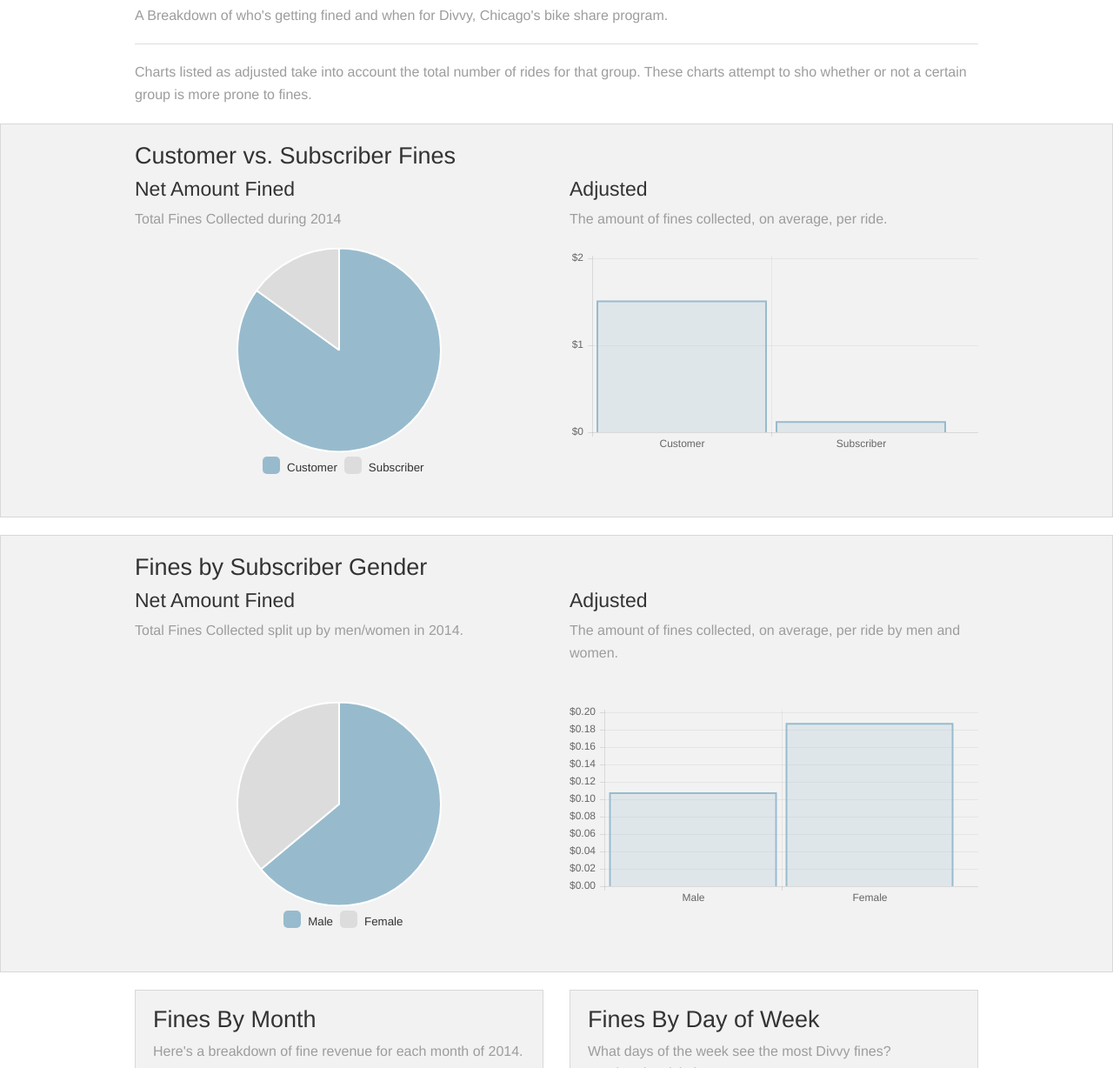
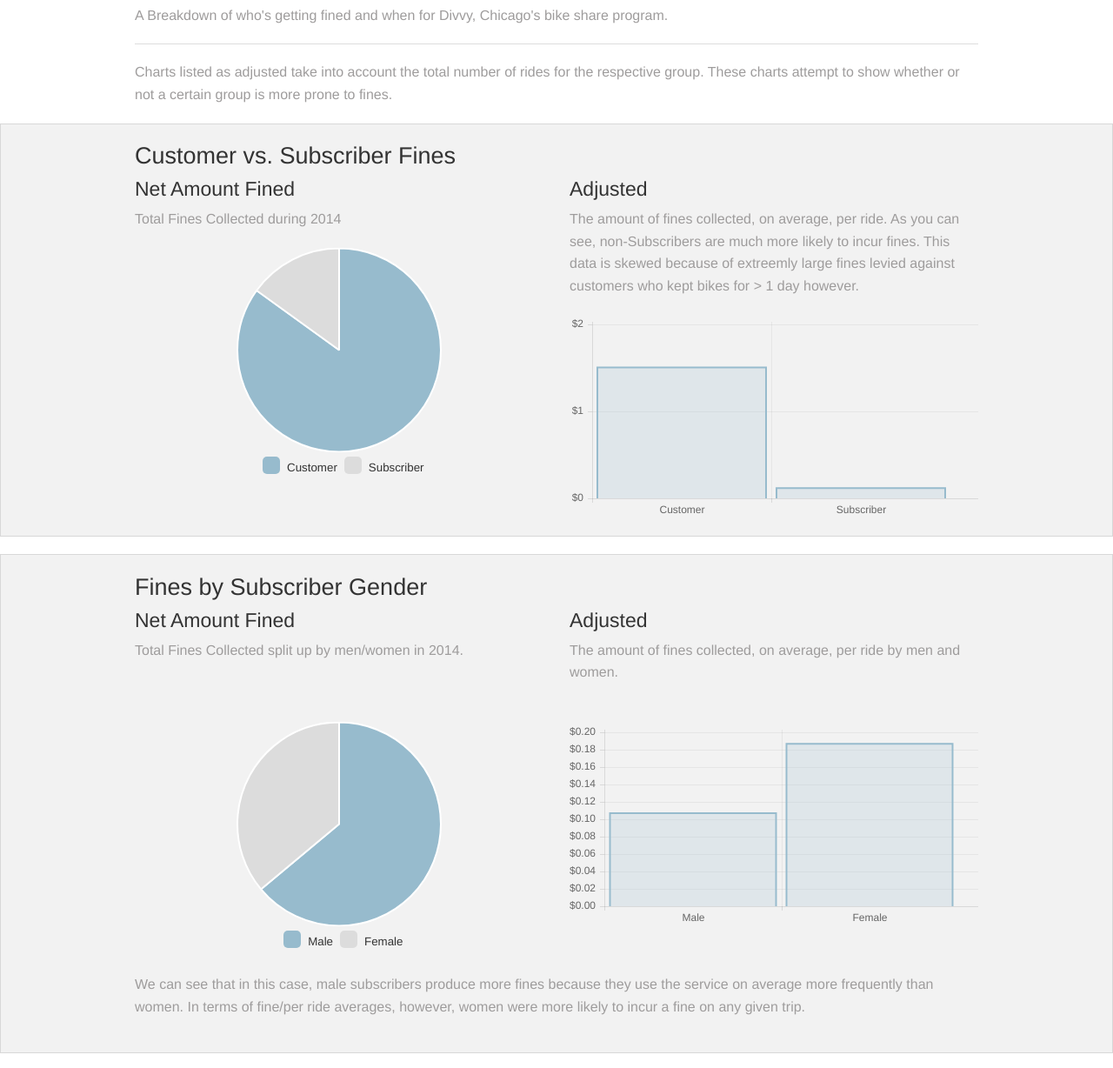
Before and after one commit to purcebr/divvyfines, a plain HTML site: page index.html in a window 1280 px wide. Shown: the part 68-1296 px from the top of the page at 87% size. Drawn offline with nearby package versions, Linux system fonts and the light colour scheme.

Commit message:
updating copy

```diff
--- a/index.html
+++ b/index.html
@@ -28,7 +28,7 @@
   <div class="row">
 
     <div class="large-12 columns">
-      <p>Charts listed as adjusted take into account the total number of rides for that group. These charts attempt to sho whether or not a certain group is more prone to fines.</p>
+      <p>Charts listed as adjusted take into account the total number of rides for the respective group. These charts attempt to show whether or not a certain group is more prone to fines.</p>
     </div>
   </div>
 
@@ -57,7 +57,7 @@
         <div class="large-6 medium-6 small-12 columns">
 
           <h4>Adjusted</h4>
-          <p>The amount of fines collected, on average, per ride.</p>
+          <p>The amount of fines collected, on average, per ride. As you can see, non-Subscribers are much more likely to incur fines. This data is skewed because of extreemly large fines levied against customers who kept bikes for > 1 day however.</p>
           <div ng-controller="UserTypeAdjustedController">
             <canvas id="pie" class="chart chart-bar" data="data" options="options" legend="false"
             labels="labels"></canvas>
@@ -66,7 +66,7 @@
       </div>
     </div>
 
-<div class="panel">
+      <div class="panel">
 
           <div class="row">
             <div class="large-12 columns">
@@ -96,6 +96,11 @@
             <canvas id="pie" class="chart chart-bar" data="data" options="options" legend="false"
             labels="labels"></canvas>
           </div>
+        </div>
+      </div>
+      <div class="row">
+        <div class="large-12 columns">
+        <p>We can see that in this case, male subscribers produce more fines because they use the service on average more frequently than women. In terms of fine/per ride averages, however, women were more likely to incur a fine on any given trip.</p>
         </div>
       </div>
     </div>
```
